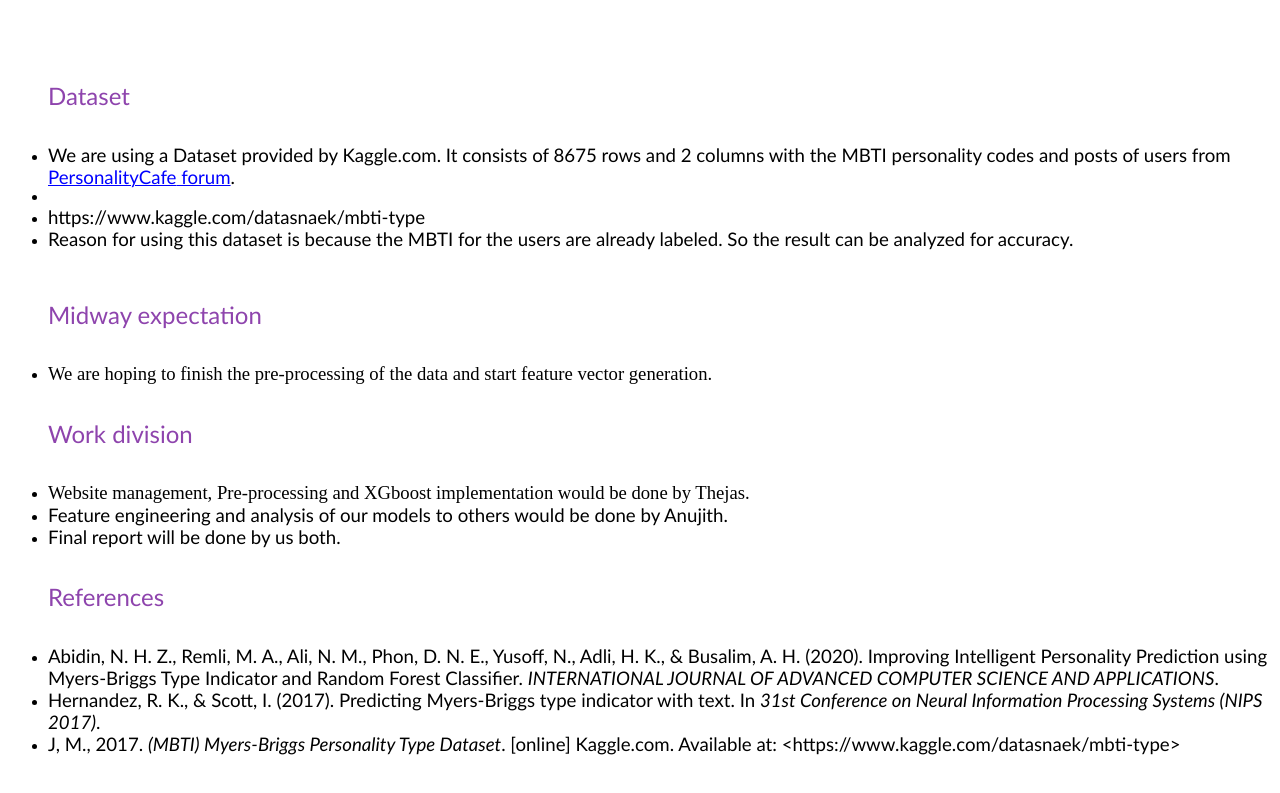
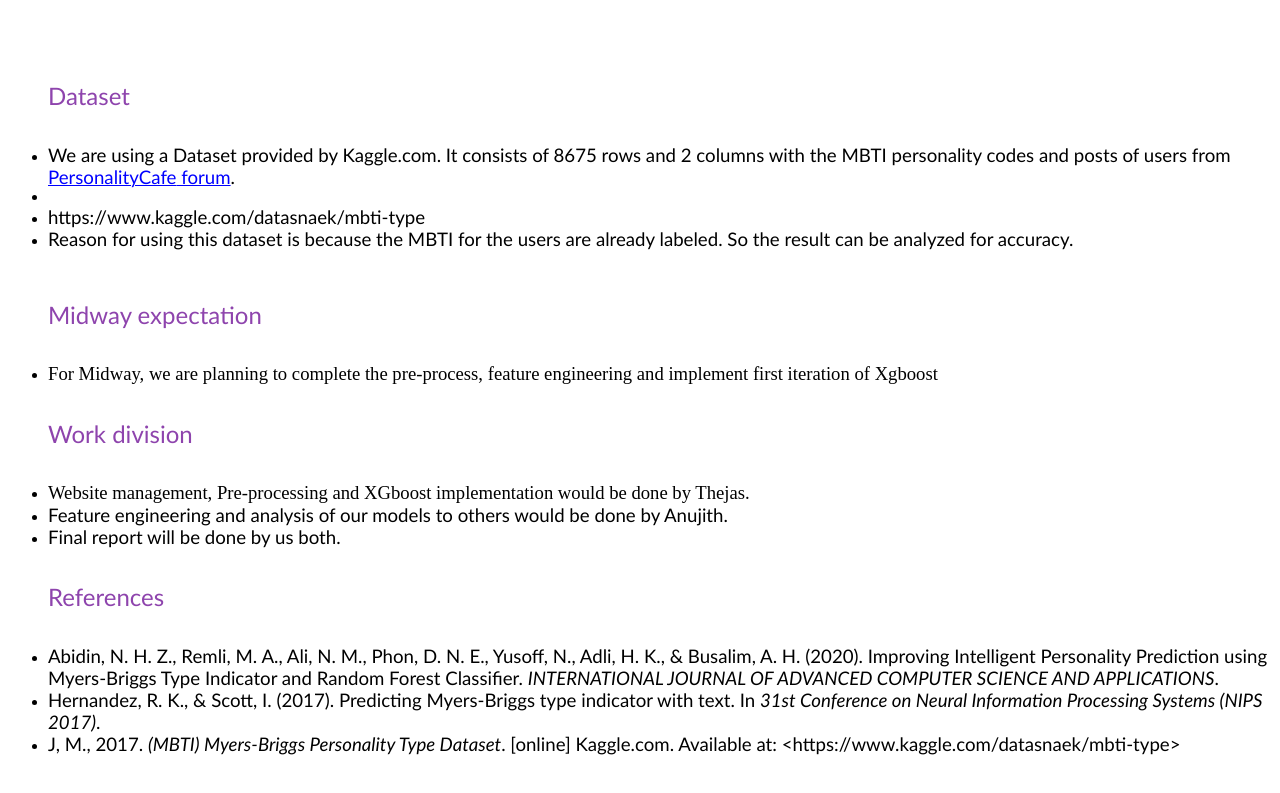
Before and after one commit to thejas47/21CS460_group15., a plain HTML site: page index.html in a window 1280 px wide. Shown: the part 577-1370 px from the top of the page. Drawn offline with Linux system fonts and the light colour scheme.

Commit message:
Update index.html

```diff
--- a/index.html
+++ b/index.html
@@ -66,7 +66,8 @@
 	</span>
 	<br /> &nbsp;</p>
 <ul>
-	<li><span style="font-size:14.0pt">We are hoping to finish the pre-processing of the data and start feature vector generation.</span></li>
+	<li><span style="font-size:14.0pt">For Midway, we are planning to complete the pre-process, feature engineering and implement first iteration of Xgboost
+</span></li>
 </ul>
 <p style="margin-left:40px">
 	<br /> <span style="font-size:11pt"><span style="font-family:Calibri,sans-serif"><span style="color:#8e44ad"><span style="font-size:18.0pt">Work division</span></span>
```
